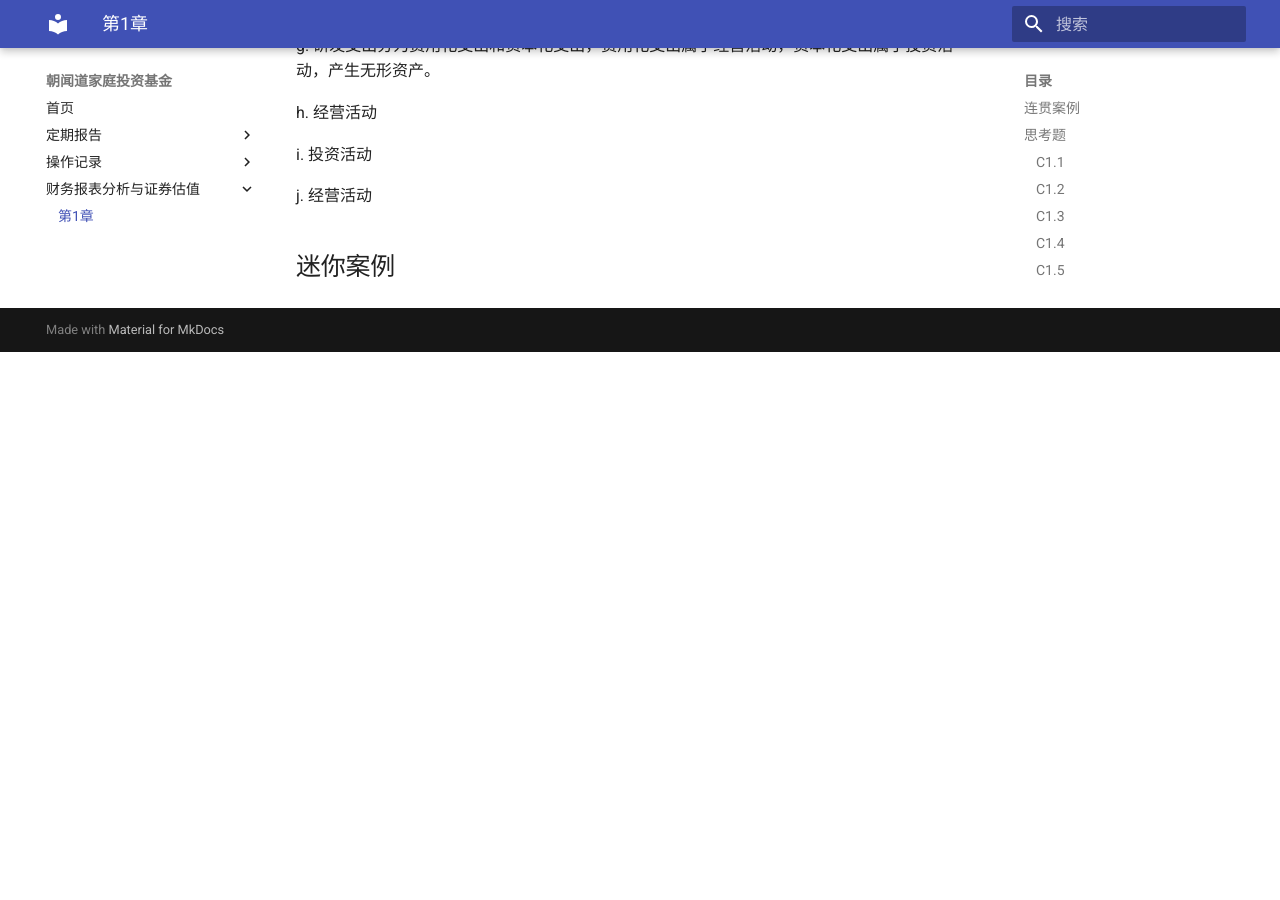
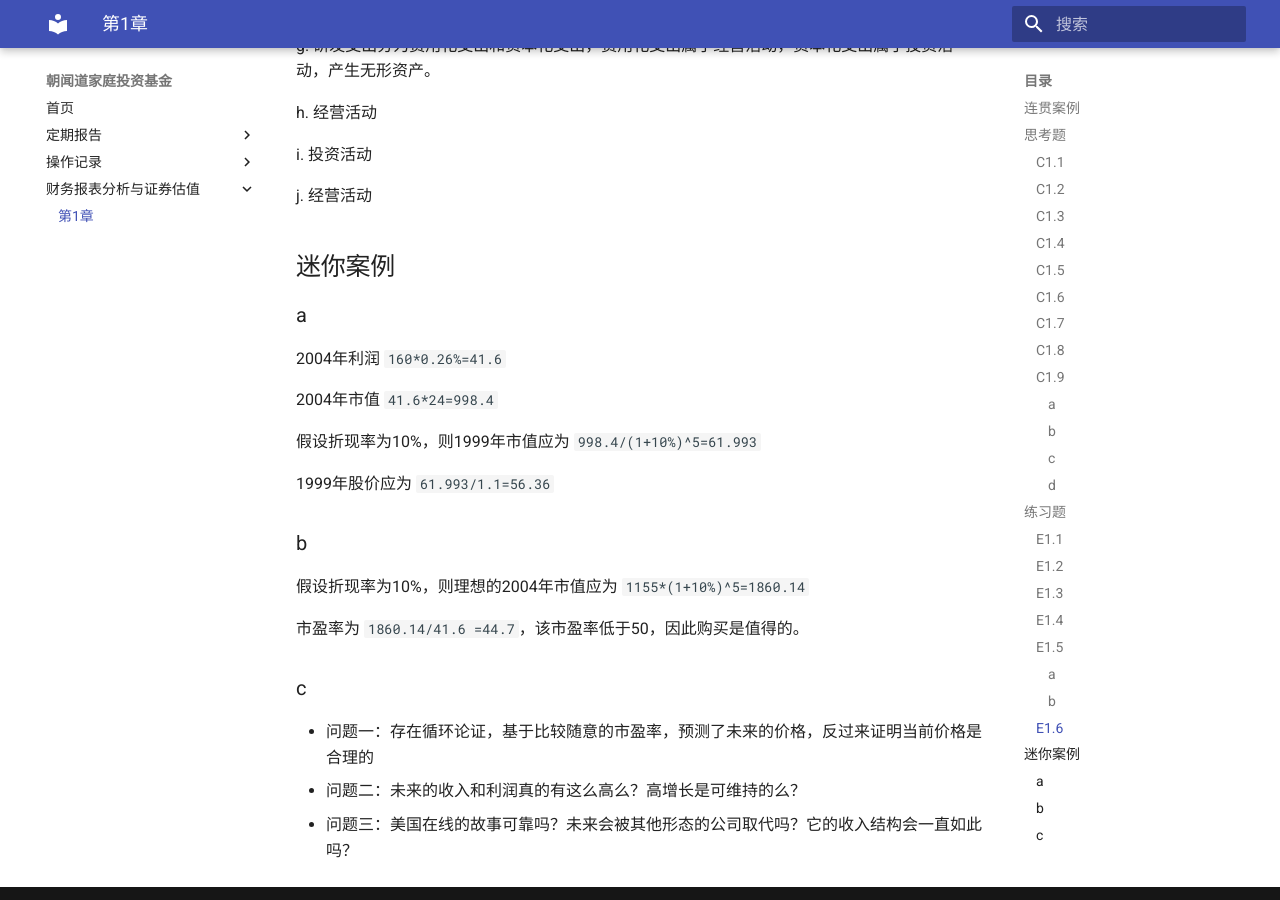
Before and after one commit to ifeitao/zhaowendao-fund, an MkDocs documentation site: the page built from docs/penman5e/ch1.md, in a window 1280 px wide and 900 px high, scrolled down 3831 px. Built offline with MkDocs 1.6.1 and Material for MkDocs 9.7.7, drawn with Linux system fonts in a browser that asks for light colours; before the commit the page ends 4183 px from its top, so only the background shows below that.

Commit message:
update ch1

```diff
--- a/docs/penman5e/ch1.md
+++ b/docs/penman5e/ch1.md
@@ -113,3 +113,22 @@ i. 投资活动
 j. 经营活动
 
 ## 迷你案例
+### a
+2004年利润 `160*0.26%=41.6`
+
+2004年市值 `41.6*24=998.4`
+
+假设折现率为10%，则1999年市值应为 `998.4/(1+10%)^5=61.993`
+
+1999年股价应为 `61.993/1.1=56.36`
+
+### b
+
+假设折现率为10%，则理想的2004年市值应为 `1155*(1+10%)^5=1860.14`
+
+市盈率为 `1860.14/41.6 =44.7`，该市盈率低于50，因此购买是值得的。
+
+### c
+- 问题一：存在循环论证，基于比较随意的市盈率，预测了未来的价格，反过来证明当前价格是合理的
+- 问题二：未来的收入和利润真的有这么高么？高增长是可维持的么？
+- 问题三：美国在线的故事可靠吗？未来会被其他形态的公司取代吗？它的收入结构会一直如此吗？
```
